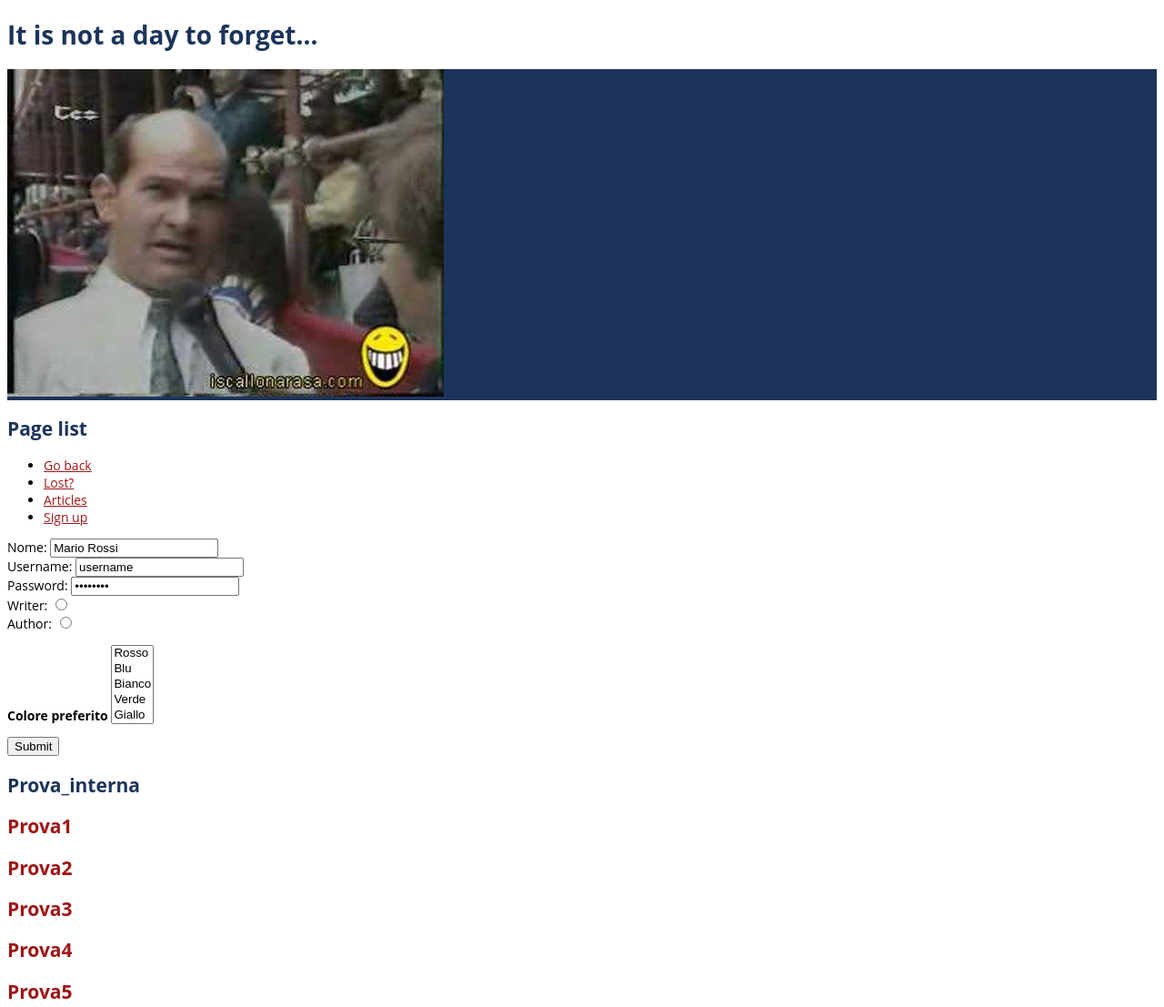
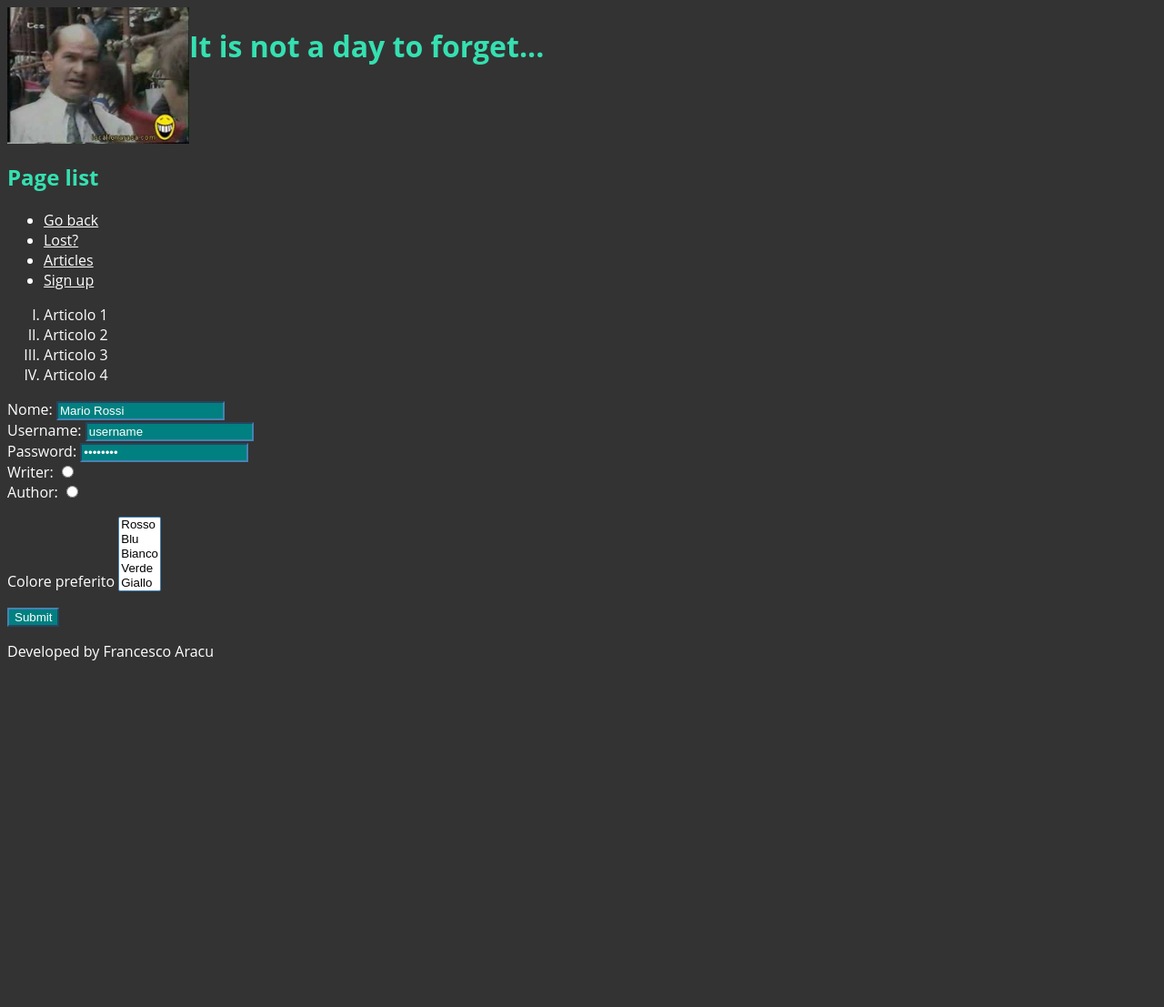
Before and after one commit to francescoaracu/Esercitazioni_FPW_Frank, a plain HTML site: page web/registrazione.html in a window 1280 px wide. Shown: the whole page at 91% size. After the commit the page ends 800 px from the top, so only its background shows below. Drawn offline with Linux system fonts and the light colour scheme.

Commit message:
Modifiche di layout iniziali

```diff
--- a/web/registrazione.html
+++ b/web/registrazione.html
@@ -12,9 +12,9 @@
     </head>
     <body>
         <header>
-            <h1>It is not a day to forget...</h1>
-            <div id="logo">
-                <img title="Nico Bortis" alt="Foto di Nico Bortis" src="img/Nico.jpg">
+            <div id="logodiv">
+                <img class="logoimg" title="Nico Bortis" alt="Foto di Nico Bortis" src="img/Nico.jpg">
+                <h1 id="logotitle">It is not a day to forget...</h1>
             </div>
         </header>
 
@@ -27,6 +27,17 @@
                 <li><a href="registrazione.html">Sign up</a></li>
             </ul>
         </nav>
+
+        <aside>
+            <div>
+                <ol>
+                    <li>Articolo 1</li>
+                    <li>Articolo 2</li>
+                    <li>Articolo 3</li>
+                    <li>Articolo 4</li>
+                </ol>
+            </div>
+        </aside>
 
         <main>
             <form action="index.html" method="post">
@@ -66,17 +77,6 @@
             </form>
         </main>
 
-        <div id="content">
-            <div>
-                <h2>Prova_interna</h2>
-            </div>
-            <h2>Prova1</h2>
-            <h2>Prova2</h2>
-            <h2>Prova3</h2>
-            <h2>Prova4</h2>
-            <h2>Prova5</h2>
-        </div>
-
         <footer>
             <p>Developed by Francesco Aracu</p>
         </footer>
--- a/web/style.css
+++ b/web/style.css
@@ -1,34 +1,58 @@
-body {
-    font-size: 14px;
-    font-family: "Open Sans", Arial, sans-serif;
-    color: black
+* {
+    box-sizing: border-box;
+    border-color: steelblue;
 }
 
-#logo {
-    background-color: #1c345a;
-}
+/* STYLE */
 
-header, footer {
+body {
+    font-family: "Open Sans", Arial, sans-serif;
+    background: #333333;
     color: white;
 }
 
-.importante {
-    font-weight: bold;
+h1, h2, h3 {
+    color: #35E0B1;
 }
 
-div#content > h2 {
-    color: #9e1616;
+input {
+    background: teal;
+    color: white;
 }
 
-h1, h2, h3, h4, h5, h6 {
-    color: #1c345a;
+input:focus {
+    color: whitesmoke;
+    background: salmon;
 }
 
-a {
-    color: #9e1616;
+a:visited {
+    color: red;
 }
 
-a:hover {
-    text-decoration: underline;
-    font-weight: bold;
+a:link {
+    color: white;
 }
+
+a:active {
+    color: blueviolet;
+}
+
+ol {
+    list-style-type: upper-roman;
+}
+
+/* LAYOUT */
+
+#logodiv {
+    position: relative;
+    height: 150px;
+}
+
+.logoimg {
+    height: 100%;
+}
+
+#logotitle {
+    position: absolute;
+    display: inline;
+}
```
Also changed, not shown: nbproject/private/private.xml (+6 -1 lines), 1 other file.
